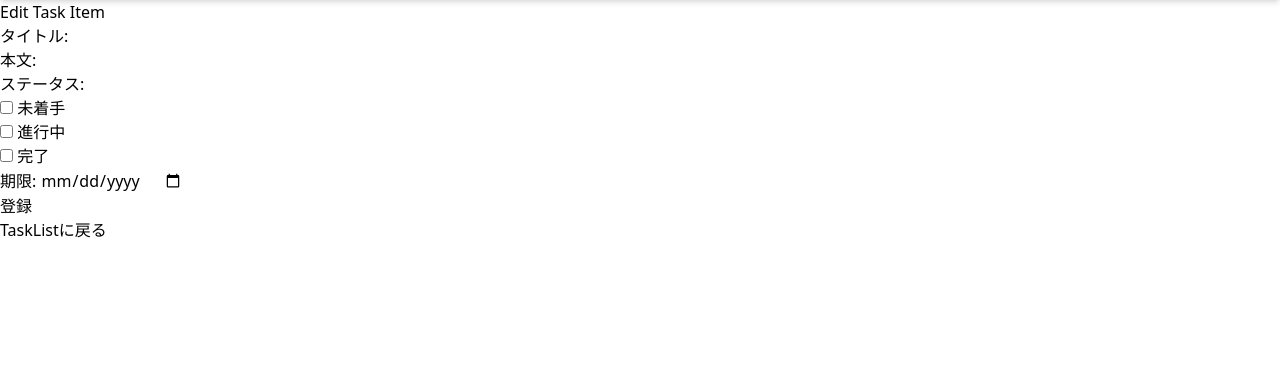
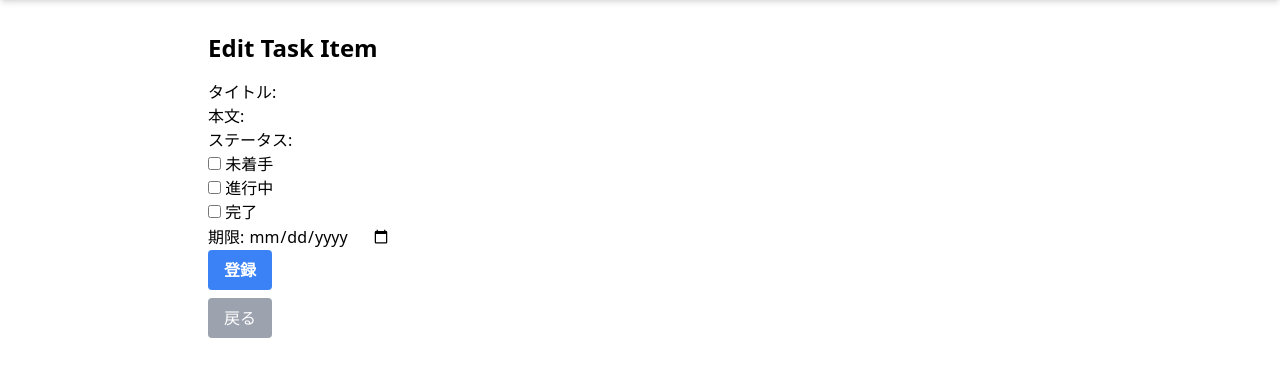
Before and after one commit to nibuno/djangoTaskApp, a Django app: template mysite/tasks/templates/task/task_edit.html in a window 1280 px wide. Shown: the part 72-449 px from the top of the page. Run offline with Django 4.2, Linux system fonts and the light colour scheme; the template is opened without the code that fills it: values that come from a table or form of the project are taken from there, others are empty; some libraries are stand-ins or nearby versions.

Commit message:
タスク編集画面も調整できるように修正

```diff
--- a/mysite/tasks/templates/task/task_edit.html
+++ b/mysite/tasks/templates/task/task_edit.html
@@ -2,11 +2,18 @@
 
 {% block title %}Task編集{% endblock %}
 {% block content %}
-    <h1>Edit Task Item</h1>
+<div class="max-w-4xl mx-auto px-4 py-8">
+    <h1 class="text-2xl font-bold mb-4">Edit Task Item</h1>
     <form method="post">
         {% csrf_token %}
+        {# FIXME: form.as_p からの脱却（CSS調整）  #}
         {{ form.as_p }}
-        <button type="submit">登録</button>
+        <button type="submit" class="bg-blue-500 hover:bg-blue-700 text-white font-bold py-2 px-4 rounded">
+            登録
+        </button>
     </form>
-    <a href="{% url 'task_list' %}">TaskListに戻る</a>
+    <button class="bg-gray-400 text-white rounded hover:bg-gray-700 transition duration-300 ease-in-out py-2 px-4 mt-2" >
+        <a href="{% url 'task_list' %}">戻る</a>
+    </button>
+</div>
 {% endblock %}
```
